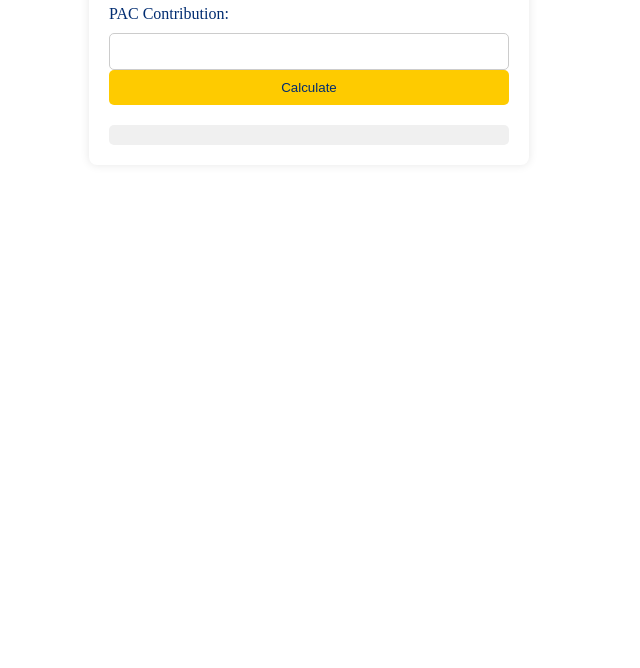
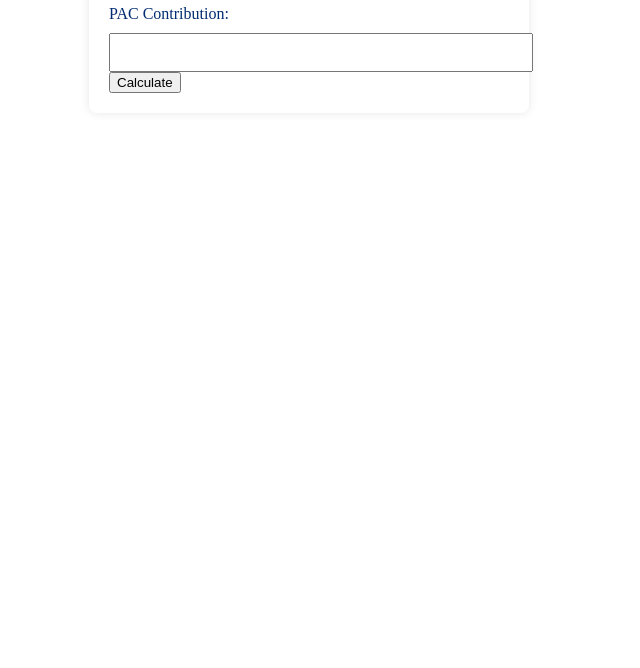
Before and after one commit to EricCTA/CTA-Volunteer-Canvassing-Calculator-, a plain HTML site: page index.html in a window 1280 px wide. Shown: the part 132-800 px from the top of the page, without its empty margins (331-971 px from the left). Drawn offline with Linux system fonts and the light colour scheme.

Commit message:
styles.css

```diff
--- a/styles.css
+++ b/styles.css
@@ -23,28 +23,4 @@ label {
 input[type="number"] {
     width: 100%;
     padding: 10px;
-    border: 1px solid #ccc;
-    border-radius: 5px;
-    box-sizing: border-box;
-}
-
-button {
-    width: 100%;
-    padding: 10px;
-    background-color: #fecb00; /* Yellow */
-    color: #002c71; /* Dark blue */
-    border: none;
-    border-radius: 5px;
-    cursor: pointer;
-}
-
-button:hover {
-    background-color: #fcbf00; /* Lighter yellow */
-}
-
-#result {
-    margin-top: 20px;
-    padding: 10px;
-    background-color: #f0f0f0;
-    border-radius: 5px;
-}
+    border: 1
```
